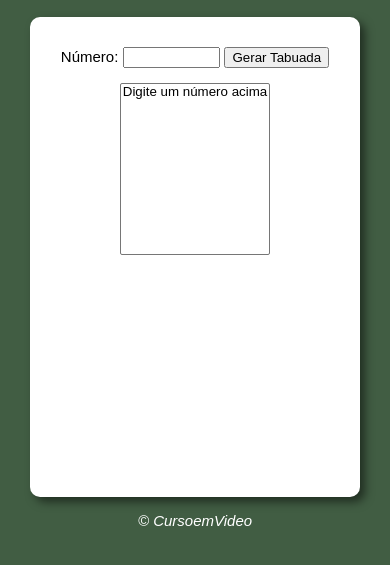
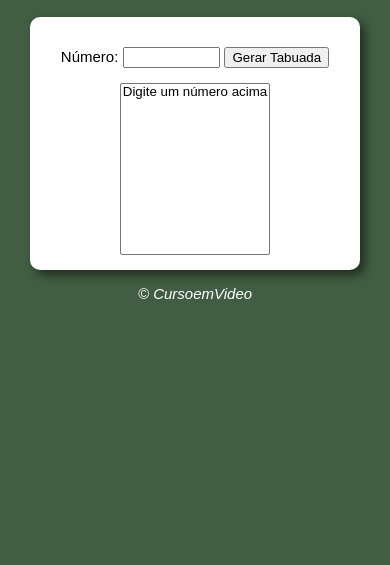
Before and after one commit to tarrasjose/tabuada, a plain HTML site: page index.html in a window 390 px wide. Shown: the part 57-622 px from the top of the page. Drawn offline with Linux system fonts and the light colour scheme.

Commit message:
atualização estilo

```diff
--- a/estilo.css
+++ b/estilo.css
@@ -32,20 +32,17 @@ footer {
 @media screen and (max-width: 420px) {
     section {
         width: 80%;
-        height: 30em;
     }
 
-    option {
-        width: 100%;
-    }
 
     input {
         width: 30%;
     }
 
-    .resultado {
-        height: 10em;
+    option {
+        font-size: 1em;
     }
 
 
+
 }
--- a/script.js
+++ b/script.js
@@ -14,6 +14,7 @@ function gerarTabuada() {
             item.text= `${n} x ${c} = ${n*c}`
             tab.appendChild(item)
         }
+
     }
 }
 
```
Also changed, not shown: index.html (+0 -1 lines).
